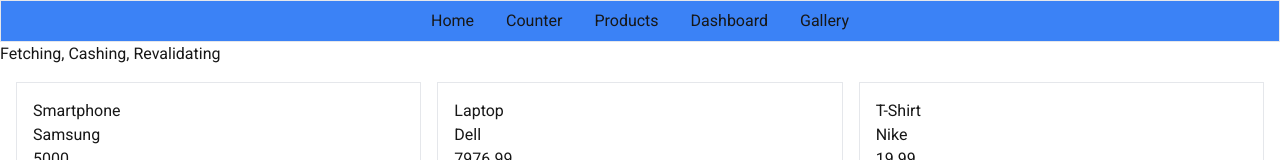
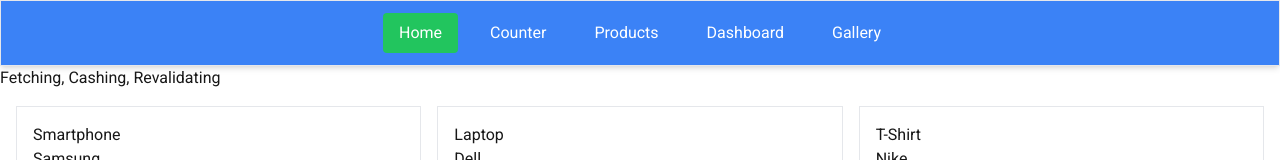
Before and after one commit to Jaman-Shah/next-js-practice01, a Next.js app: page / in a window 1280 px wide. Shown: the top 160 px of the page. Built offline with nearby package versions, Linux system fonts and the light colour scheme; data requests are answered from the project's data file.

Commit message:
active link learning finished

```diff
--- a/src/components/shared/Navbar.jsx
+++ b/src/components/shared/Navbar.jsx
@@ -1,15 +1,37 @@
+"use client";
 import Link from "next/link";
+import { usePathname } from "next/navigation";
 import React from "react";
 
 const Navbar = () => {
+  const pathname = usePathname();
+
+  const activeLink = (path) => {
+    return path === pathname
+      ? "bg-green-500 text-white px-4 py-2 rounded"
+      : "px-4 py-2";
+  };
+
+  const links = [
+    { name: "Home", route: "/" },
+    { name: "Counter", route: "/counter" },
+    { name: "Products", route: "/products" },
+    { name: "Dashboard", route: "/dashboard" },
+    { name: "Gallery", route: "/gallery" },
+  ];
+
   return (
-    <div className="flex justify-center gap-8 border p-2 bg-blue-500">
-      <Link href="/">Home</Link>
-      <Link href="/counter">Counter</Link>
-      <Link href="/products">Products</Link>
-      <Link href="/dashboard">Dashboard</Link>
-      <Link href="/gallery">Gallery</Link>
-    </div>
+    <nav className="flex justify-center gap-4 border p-3 bg-blue-500 text-white shadow-md">
+      {links.map((link) => (
+        <Link
+          key={link.route}
+          href={link.route}
+          className={activeLink(link.route)}
+        >
+          {link.name}
+        </Link>
+      ))}
+    </nav>
   );
 };
 
```
